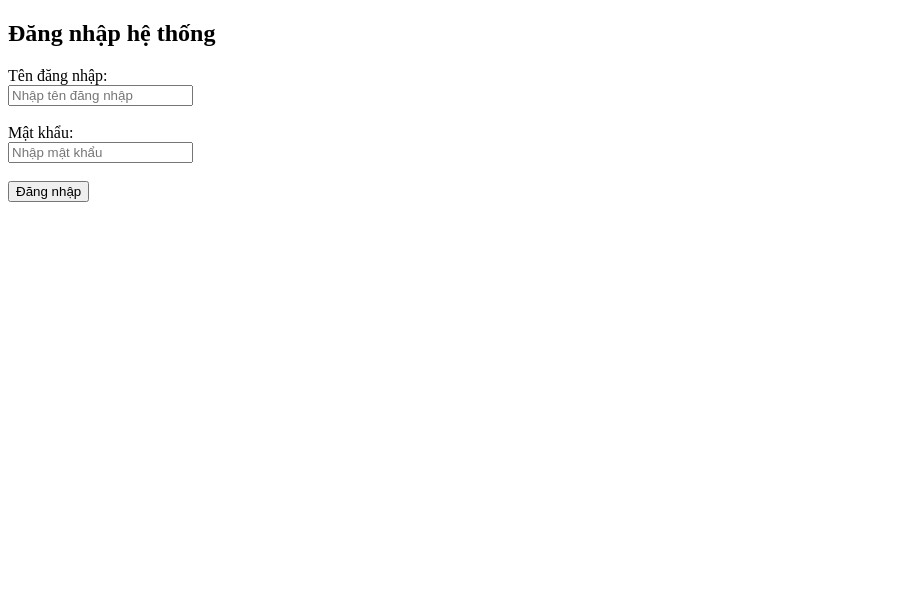
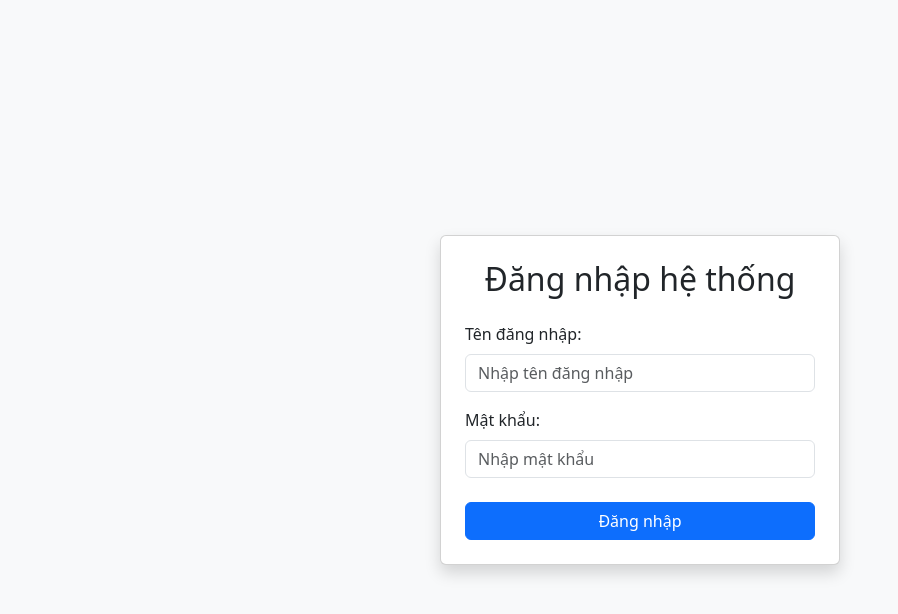
Before and after one commit to AnhTan04/Nhom_NBNLife_04032026, a plain HTML site: page index.html in a window 1280 px wide. Shown: the whole page, without its empty margins (0-898 px from the left). Drawn offline with nearby package versions, Linux system fonts and the light colour scheme.

Commit message:
feat: Thêm Bootstrap và thiết kế lại giao diện trang đăng nhập.

```diff
--- a/index.html
+++ b/index.html
@@ -3,26 +3,43 @@
 
 <head>
     <meta charset="UTF-8">
+    <meta name="viewport" content="width=device-width, initial-scale=1.0">
     <title>Trang Đăng Nhập</title>
+    <!-- Bootstrap CSS -->
+    <link href="https://cdn.jsdelivr.net/npm/bootstrap@5.3.3/dist/css/bootstrap.min.css" rel="stylesheet">
 </head>
 
-<body>
+<body class="bg-light d-flex align-items-center justify-content-center vh-100">
 
-    <h2>Đăng nhập hệ thống</h2>
+    <div class="card shadow" style="width: 100%; max-width: 400px;">
+        <div class="card-body p-4">
+            <h2 class="text-center mb-4">Đăng nhập hệ thống</h2>
 
-    <form>
-        <!-- Tên đăng nhập -->
-        <label for="txtUsername">Tên đăng nhập:</label><br>
-        <input type="text" id="txtUsername" name="txtUsername" placeholder="Nhập tên đăng nhập"><br><br>
+            <form>
+                <!-- Tên đăng nhập -->
+                <div class="mb-3">
+                    <label for="txtUsername" class="form-label">Tên đăng nhập:</label>
+                    <input type="text" class="form-control" id="txtUsername" name="txtUsername"
+                        placeholder="Nhập tên đăng nhập">
+                </div>
 
-        <!-- Mật khẩu -->
-        <label for="txtMatKhau">Mật khẩu:</label><br>
-        <input type="password" id="txtMatKhau" name="txtMatKhau" placeholder="Nhập mật khẩu"><br><br>
+                <!-- Mật khẩu -->
+                <div class="mb-4">
+                    <label for="txtMatKhau" class="form-label">Mật khẩu:</label>
+                    <input type="password" class="form-control" id="txtMatKhau" name="txtMatKhau"
+                        placeholder="Nhập mật khẩu">
+                </div>
 
-        <!-- Nút đăng nhập -->
-        <button type="submit">Đăng nhập</button>
-    </form>
+                <!-- Nút đăng nhập -->
+                <div class="d-grid">
+                    <button type="submit" class="btn btn-primary">Đăng nhập</button>
+                </div>
+            </form>
+        </div>
+    </div>
 
+    <!-- Bootstrap JS -->
+    <script src="https://cdn.jsdelivr.net/npm/bootstrap@5.3.3/dist/js/bootstrap.bundle.min.js"></script>
 </body>
 
 </html>
```
